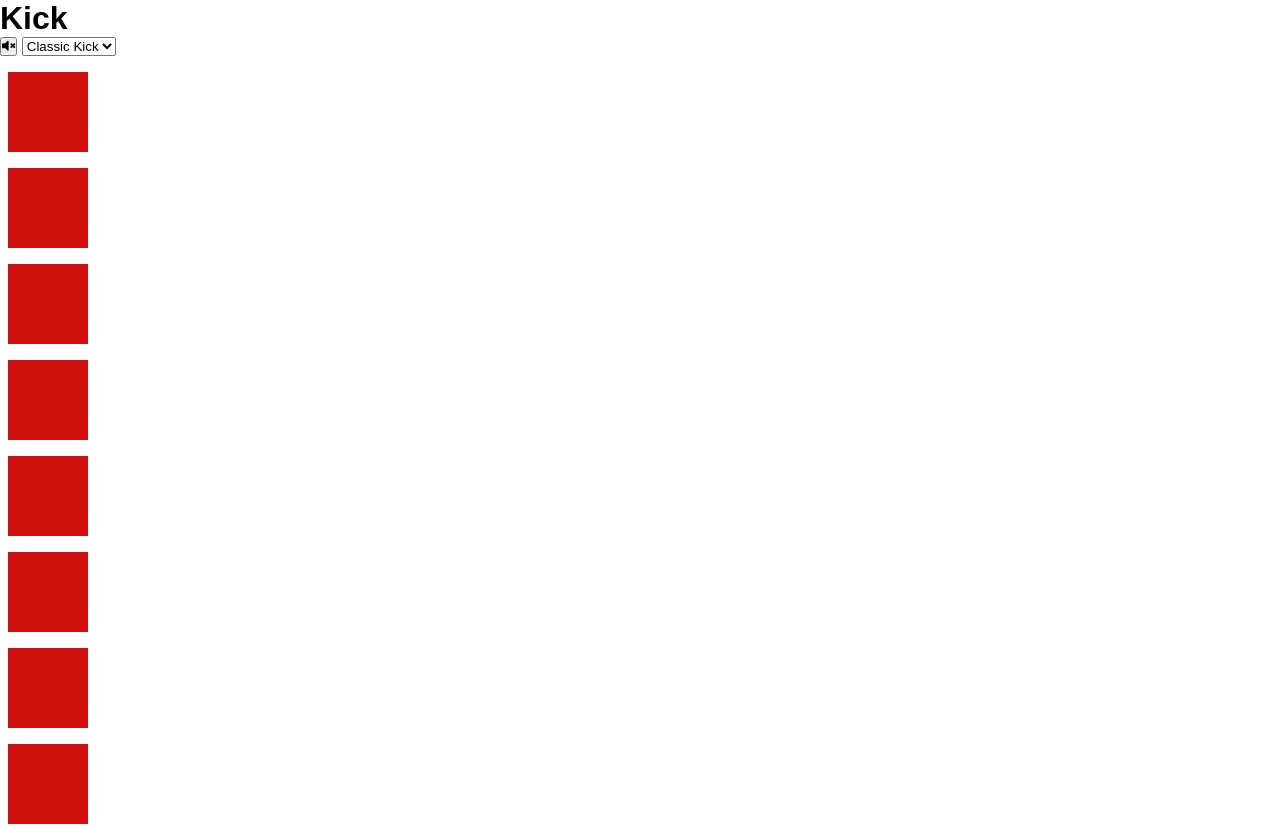
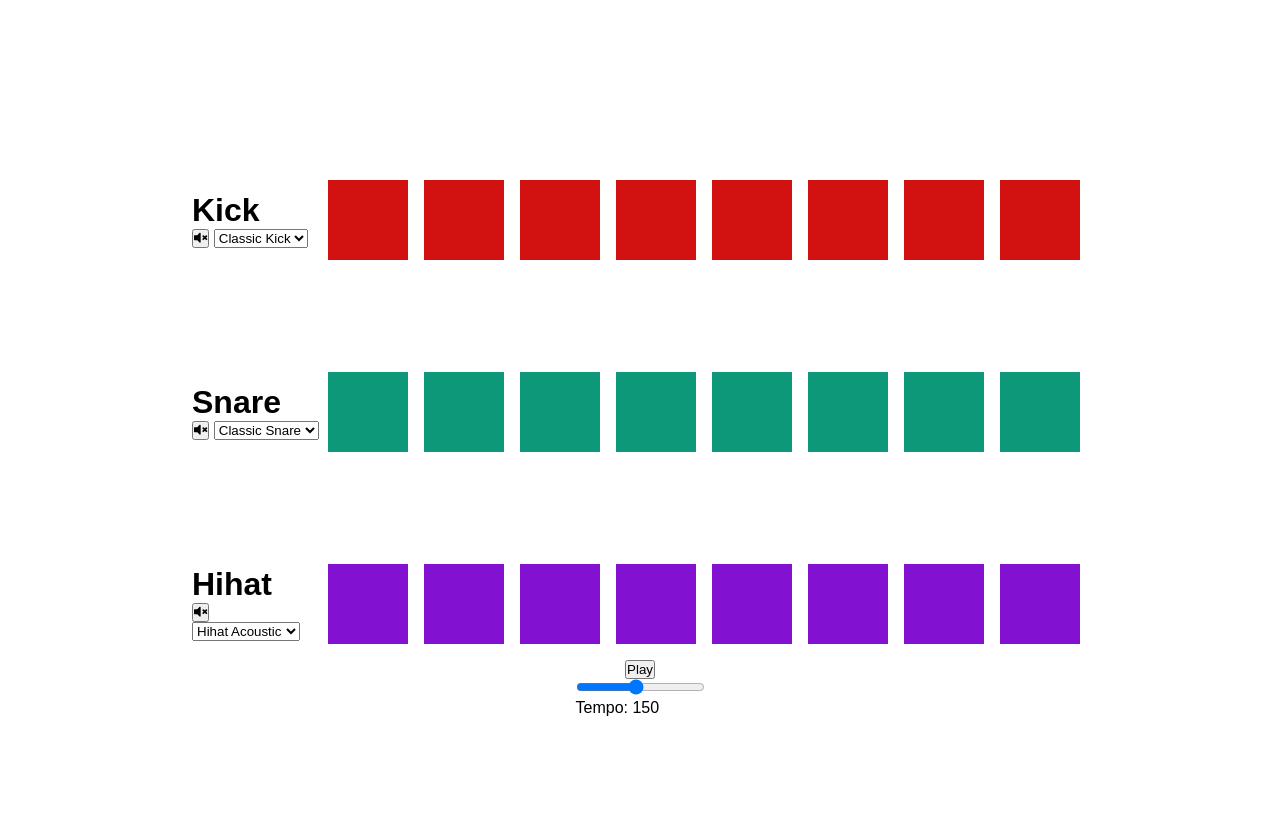
Before and after one commit to danielshmidov/musicJS, a plain HTML site: page index.html in a window 1280 px wide. Shown: the top 827 px of the page. After the commit the page ends 800 px from the top, so only its background shows below. Drawn offline with Linux system fonts and the light colour scheme.

Commit message:
Used Flex to Align Content

```diff
--- a/style.css
+++ b/style.css
@@ -22,14 +22,38 @@ svg {
   cursor: pointer;
 }
 
-.kick-pad{
+.kick-pad {
   background: rgb(210, 17, 17);
 }
 
-.snare-pad{
+.snare-pad {
   background: rgb(13, 152, 122);
 }
 
-.hihat-pad{
+.hihat-pad {
   background: rgb(130, 17, 210);
 }
+
+.hihat-track,
+.snare-track,
+.kick-track {
+  display: flex;
+  align-items: center;
+  width: 70%;
+  justify-content: space-between;
+  margin-top: 5rem;
+}
+
+.kick,
+.snare,
+.hihat {
+  display: flex;
+}
+
+.sequencer {
+    display: flex;
+    min-height: 100vh;
+    flex-direction: column;
+    align-items: center;
+    justify-content: center;
+}
```
Lines whose indentation alone changed are shown as unchanged.
